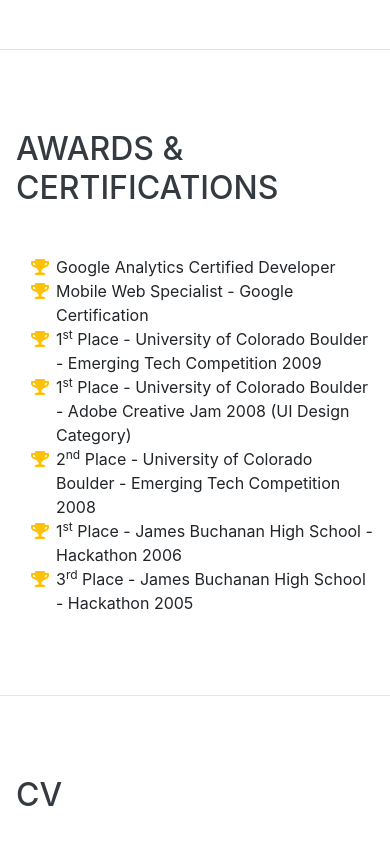
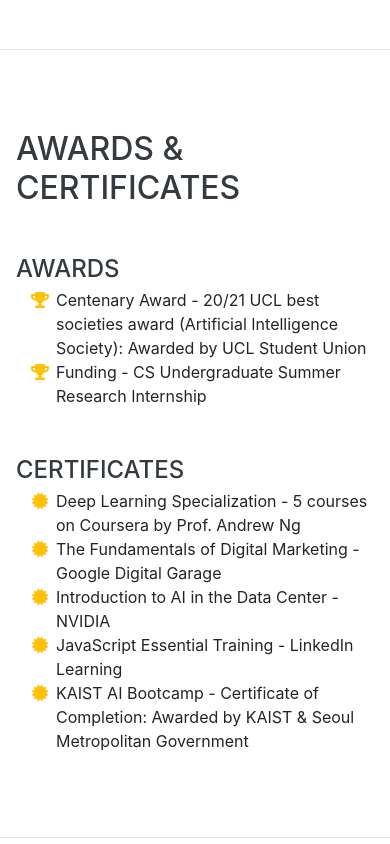
Before and after one commit to kimdanny/portfolio, a website with bundled scripts: page index.html in a window 390 px wide. Shown: the part 3093-3937 px from the top of the page. Built offline with nearby package versions, Linux system fonts and the light colour scheme; files whose address does not match are found by name; a web font is replaced by a local one.

Commit message:
awards + certs

```diff
--- a/index.html
+++ b/index.html
@@ -50,11 +50,11 @@
         </li> -->
 
         <li class="nav-item">
-          <a class="nav-link js-scroll-trigger" href="#project_git_repo"><i class="fab fa-github"></i>Project Git Repositories</a>
+          <a class="nav-link js-scroll-trigger" href="#project_git_repo"><i class="fab fa-github"></i>Project Repositories</a>
         </li>
 
         <li class="nav-item">
-          <a class="nav-link js-scroll-trigger" href="#awards">Awards</a>
+          <a class="nav-link js-scroll-trigger" href="#awards"><i class="fas fa-trophy"></i>Awards & Certificates</a>
         </li>
 
         <li class="nav-item">
@@ -175,7 +175,7 @@
 
     <section class="resume-section p-3 p-lg-5 d-flex align-items-center" id="project_git_repo">
       <div class="w-100">
-        <h2 class="mb-5">Project Git Repositories</h2>
+        <h2 class="mb-5">Project Repositories</h2>
         <div class="row">
 
           <div class="col-lg-4 col-sm-12">
@@ -249,34 +249,45 @@
 
     <section class="resume-section p-3 p-lg-5 d-flex align-items-center" id="awards">
       <div class="w-100">
-        <h2 class="mb-5">Awards &amp; Certifications</h2>
+        <h2 class="mb-5">Awards &amp; Certificates</h2>
+        <!-- Awards -->
+        <h4 class="mb-1">Awards</h4>
         <ul class="fa-ul mb-0">
           <li>
             <i class="fa-li fa fa-trophy text-warning"></i>
-            Google Analytics Certified Developer</li>
+            Centenary Award - 20/21 UCL best societies award (Artificial Intelligence Society): Awarded by UCL Student Union
+          </li>
           <li>
             <i class="fa-li fa fa-trophy text-warning"></i>
-            Mobile Web Specialist - Google Certification</li>
+            Funding - CS Undergraduate Summer Research Internship
+          </li>
+        </ul>
+
+        <br><br>
+
+        <!-- Certificates -->
+        <h4 class="mb-1">Certificates</h4>
+        <ul class="fa-ul mb-1">
           <li>
-            <i class="fa-li fa fa-trophy text-warning"></i>
-            1<sup>st</sup>
-            Place - University of Colorado Boulder - Emerging Tech Competition 2009</li>
+            <i class="fa-li fa fa-certificate text-warning"></i>
+            Deep Learning Specialization - 5 courses on Coursera by Prof. Andrew Ng
+          </li>
           <li>
-            <i class="fa-li fa fa-trophy text-warning"></i>
-            1<sup>st</sup>
-            Place - University of Colorado Boulder - Adobe Creative Jam 2008 (UI Design Category)</li>
+            <i class="fa-li fa fa-certificate text-warning"></i>
+            The Fundamentals of Digital Marketing - Google Digital Garage
+          </li>
           <li>
-            <i class="fa-li fa fa-trophy text-warning"></i>
-            2<sup>nd</sup>
-            Place - University of Colorado Boulder - Emerging Tech Competition 2008</li>
+            <i class="fa-li fa fa-certificate text-warning"></i>
+            Introduction to AI in the Data Center - NVIDIA
+          </li>
           <li>
-            <i class="fa-li fa fa-trophy text-warning"></i>
-            1<sup>st</sup>
-            Place - James Buchanan High School - Hackathon 2006</li>
+            <i class="fa-li fa fa-certificate text-warning"></i>
+            JavaScript Essential Training - LinkedIn Learning
+          </li>
           <li>
-            <i class="fa-li fa fa-trophy text-warning"></i>
-            3<sup>rd</sup>
-            Place - James Buchanan High School - Hackathon 2005</li>
+            <i class="fa-li fa fa-certificate text-warning"></i>
+            KAIST AI Bootcamp - Certificate of Completion: Awarded by KAIST & Seoul Metropolitan Government
+          </li>
         </ul>
       </div>
     </section>
```
